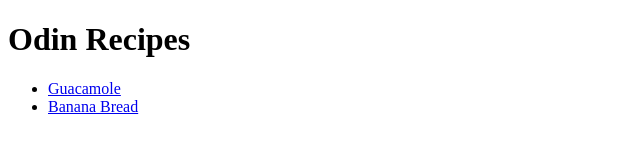
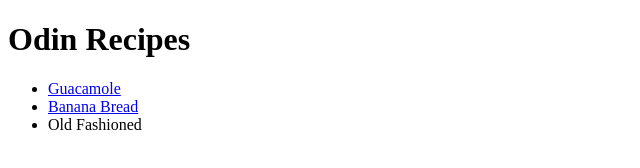
Before and after one commit to CaelanX/odin-recipes, a plain HTML site: page index.html in a window 1280 px wide. Shown: the whole page, without its empty margins (0-640 px from the left). Drawn offline with Linux system fonts and the light colour scheme.

Commit message:
Update index.html
link to oldFashioned.html

```diff
--- a/index.html
+++ b/index.html
@@ -9,6 +9,7 @@
 <ul>
     <li><a href="./recipes/guacamole.html">Guacamole</a></li>
     <li><a href="./recipes/bananaBread.html">Banana Bread</a></li>
+    <li><a href="./recipes/oldFashioned.html"></a>Old Fashioned</li>
 </ul>
 </body>
 </html>
```
